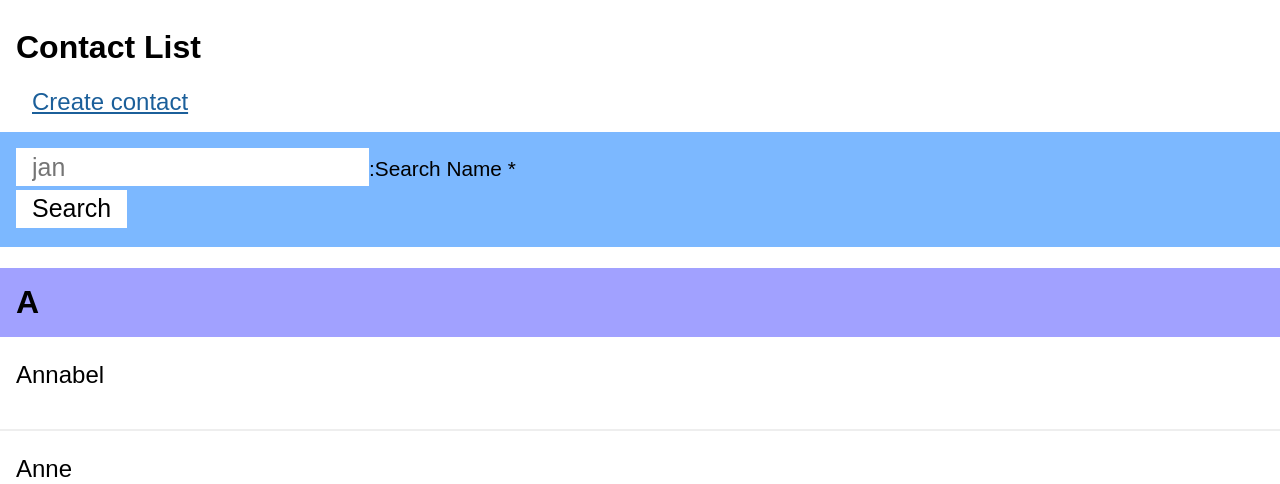
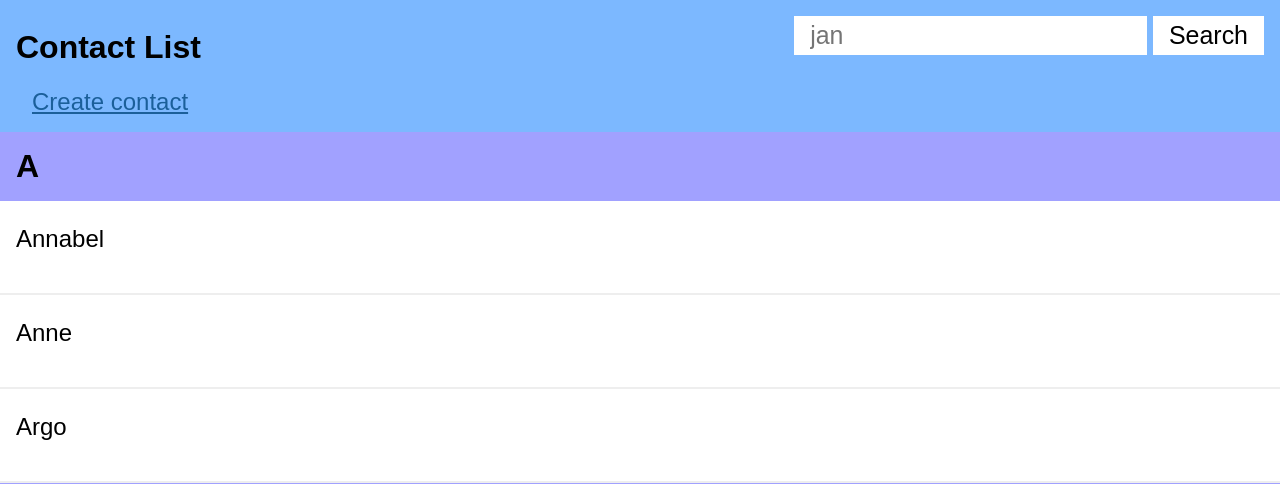
Before and after one commit to jaimiederijk/browsertech2017, a PHP site: page / in a window 1280 px wide. Shown: the top 484 px of the page. Run offline with PHP 8.4, Linux system fonts and the light colour scheme; data comes from the database, SQL or seed files in the repository.

Commit message:
search css and readme

```diff
--- a/contacten/app.css
+++ b/contacten/app.css
@@ -6,10 +6,12 @@ body {
 }
 header {
   padding-top: 8px;
+  background-color: #7cb8ff;
 }
+
 nav ul {
-  margin-bottom: 16px;
-  margin-bottom: 1rem;
+  padding-bottom: 16px;
+  padding-bottom: 1rem;
 }
 h1,h2,h3,h4,p,a,li {
   margin-left: 16px;
@@ -93,3 +95,17 @@ li {
   padding: 4px 16px;
   padding: 0.3rem 1rem ;
 }
+#search_form {
+  margin-bottom: 0;
+  position: fixed;
+  background-color: transparent;
+  top: 0;
+  right: 0;
+  z-index: 99;
+}
+#search_form label {
+  display: -moz-inline-stack;
+  display: inline-block;
+  zoom: 1;
+  *display: inline;
+}
--- a/contacten/index.php
+++ b/contacten/index.php
@@ -101,8 +101,8 @@
         </ul>
         <form id="search_form" method="post" action="<?php echo htmlspecialchars($_SERVER["PHP_SELF"]);?>" >
         <label>
-          <input placeholder='jan' type="text" name="search">:Search Name
-              <span class="error">* <?php echo $searchErr;?></span>
+          <input placeholder='jan' type="text" name="search">
+              <span class="error"><?php echo $searchErr;?></span>
         </label>
         <label>
           <input type="submit" value="Search" name="searchcontact">
```
Also changed, not shown: contacten/README.md.
